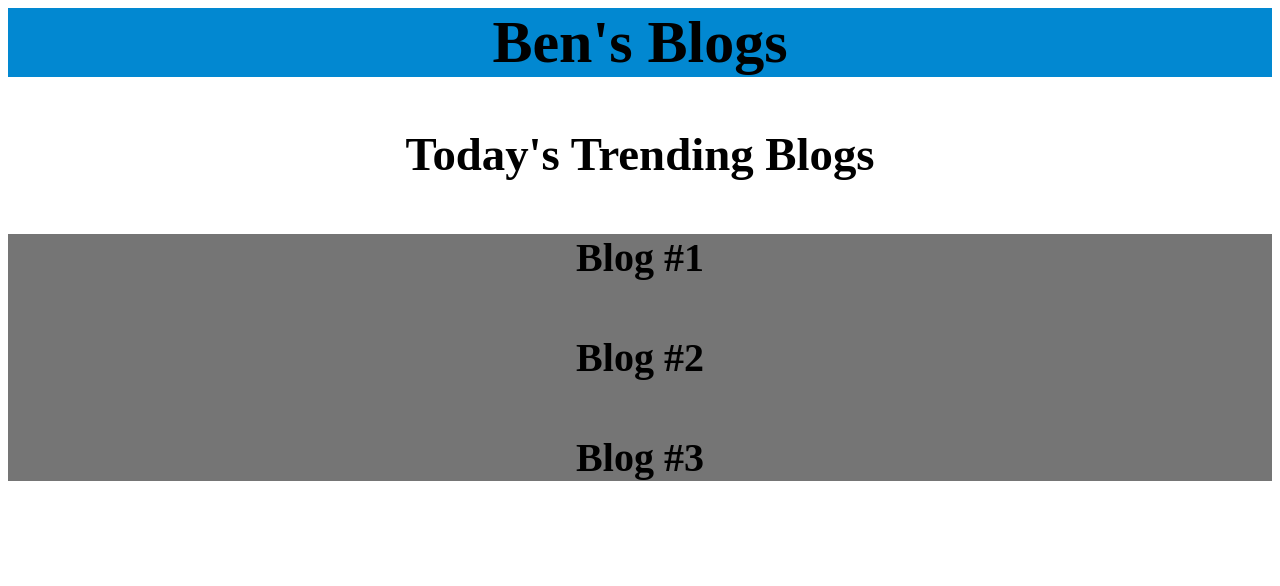
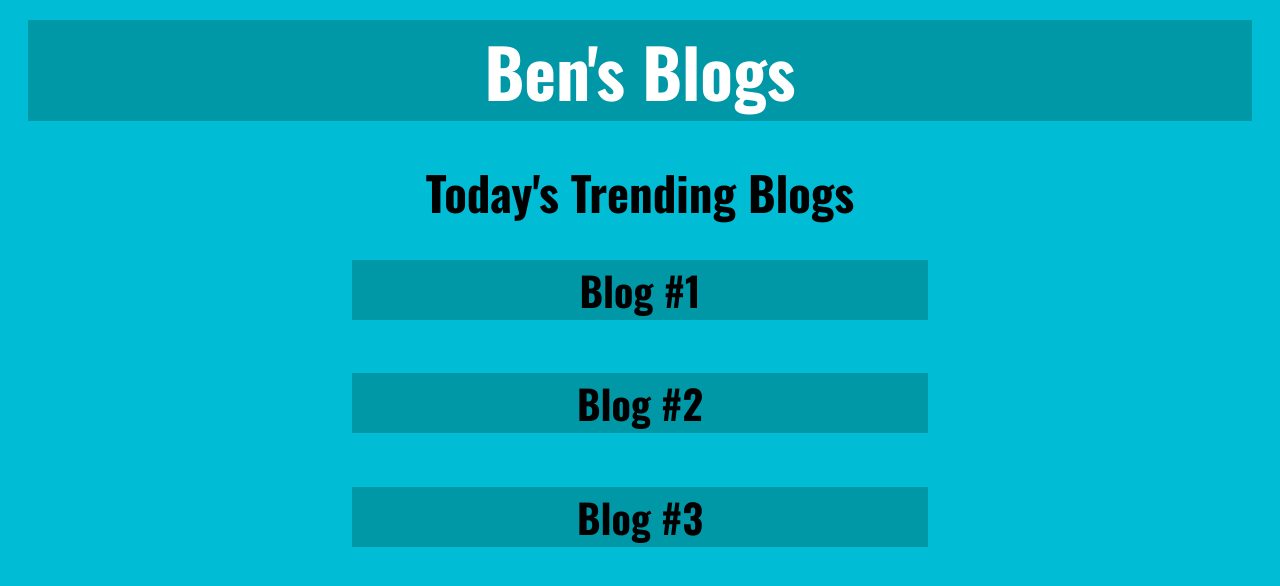
Before and after one commit to staten-island-tech/css-blogpost-project-Bopomkova, a plain HTML site: page index.html in a window 1280 px wide. Drawn offline with nearby package versions, Linux system fonts and the light colour scheme.

Commit message:
9/24, weekend tomorrow

```diff
--- a/index.html
+++ b/index.html
@@ -6,6 +6,9 @@
     <meta name="viewport" content="width=device-width, initial-scale=1.0">
     <link rel="stylesheet" href="style.css">
     <title>Ben's Blogs</title>
+    <link rel="preconnect" href="https://fonts.googleapis.com">
+<link rel="preconnect" href="https://fonts.gstatic.com" crossorigin>
+<link href="https://fonts.googleapis.com/css2?family=Oswald:wght@400;700&display=swap" rel="stylesheet">
 </head>
 
 <body>
@@ -13,11 +16,17 @@
         <h2>Ben's Blogs</h2>
     </div>
     <h3 class="trending-title">Today's Trending Blogs</h3>
-    <div class="trending-blog">
+    <div class="trending-blog" id="trending-blog-1">
         <h4>Blog #1</h4>
+    </div>
+    <div class="trending-blog" id="trending-blog-2">
         <h4>Blog #2</h4>
+    </div>
+    <div class="trending-blog" id="trending-blog-3">
         <h4>Blog #3</h4>
+
     </div>
+
 </body>
 
 </html>
--- a/style.css
+++ b/style.css
@@ -1,18 +1,28 @@
 body {
-  background-color: white;
+  background-color: #00bcd4;
   color: black;
   font-size: 40px;
   /* fonts.google.com for fonts */
+  font-family: "Oswald", sans-serif;
 }
 .header {
-  background-color: #0288d1;
+  background-color: #0097a7;
   text-align: center;
-  border: 0px solid #4caf50;
+  margin: 20px;
+  font-weight: 900;
+  font-size: 45px;
+  color: #ffffff;
 }
 .trending-title {
   text-align: center;
+  margin: -20px;
+  font-weight: bold;
 }
 .trending-blog {
   text-align: center;
-  background-color: 757575;
+  background-color: #0097a7;
+  width: 45vw;
+  position: relative;
+  left: 50%;
+  transform: translate(-50%);
 }
```
